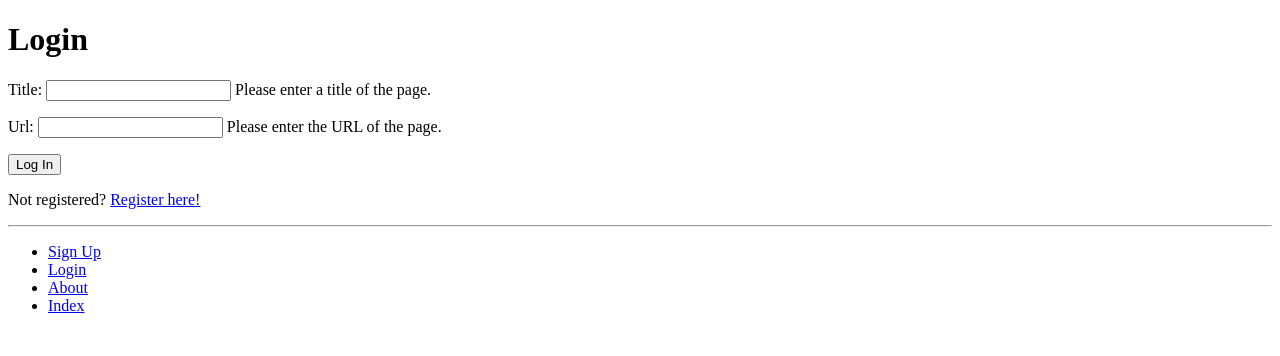
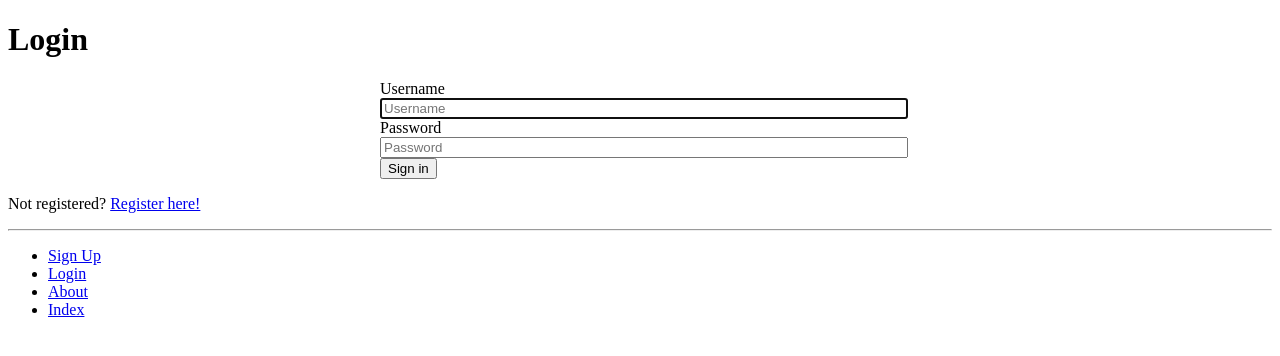
Before and after one commit to WeiTsungCheng/tango_with_django_project, a Django app: template templates/registration/login.html in a window 1280 px wide. Shown: the top 356 px of the page. Run offline with Django 3.2, Linux system fonts and the light colour scheme; the template is opened without the code that fills it: values that come from a table or form of the project are taken from there, others are empty.

Commit message:
chapter11 supplementary

```diff
--- a/templates/registration/login.html
+++ b/templates/registration/login.html
@@ -1,22 +1,39 @@
 {% extends 'rango/base.html' %}
+
 
 {% block title_block %}
     Login
 {% endblock %}
 
+
 {% block body_block %}
-<h1>Login</h1>
-<form method="post" action=".">
-    {% csrf_token %}
-    {{ form.as_p }}
+<style>
+  .form-signin{
+    max-width: 520px;
+    width: 100%;
+    margin: 0 auto;
+  }
+  .form-signin
+  .form-control{
+    width: 100%;
+  }
+</style>
 
-    <input type="submit" value="Log In" />
-    <input type="hidden" name="next" value="{{ next }}" />
-</form>
-
-<p>
-    Not registered?
-    <a href="{% url 'registration_register' %}">Register here!</a>
-</p>
-
+<div class="jumbotron p-4">
+    <div class="container">
+        <h1 class="jumbotron-heading">Login</h1>
+    </div>
+    <form class="form-signin" role="form" method="post" action=".">
+        {% csrf_token %}
+        <label for="inputUsername" class="sr-only">Username</label>
+        <input type="text" id="inputUsername" class="form-control" placeholder="Username" name="username" required autofocus>
+        <label for="inputPassword" class="sr-only">Password</label>
+        <input type="password" id="inputPassword" class="form-control" placeholder="Password" name="password" required>
+        <button class="btn btn-lg btn-primary btn-block" type="submit">Sign in</button>
+    </form>
+    <p>
+        Not registered?
+        <a href="{% url 'registration_register' %}">Register here!</a>
+    </p>
+</div>
 {% endblock %}
```
Also changed, not shown: 5 other files.
